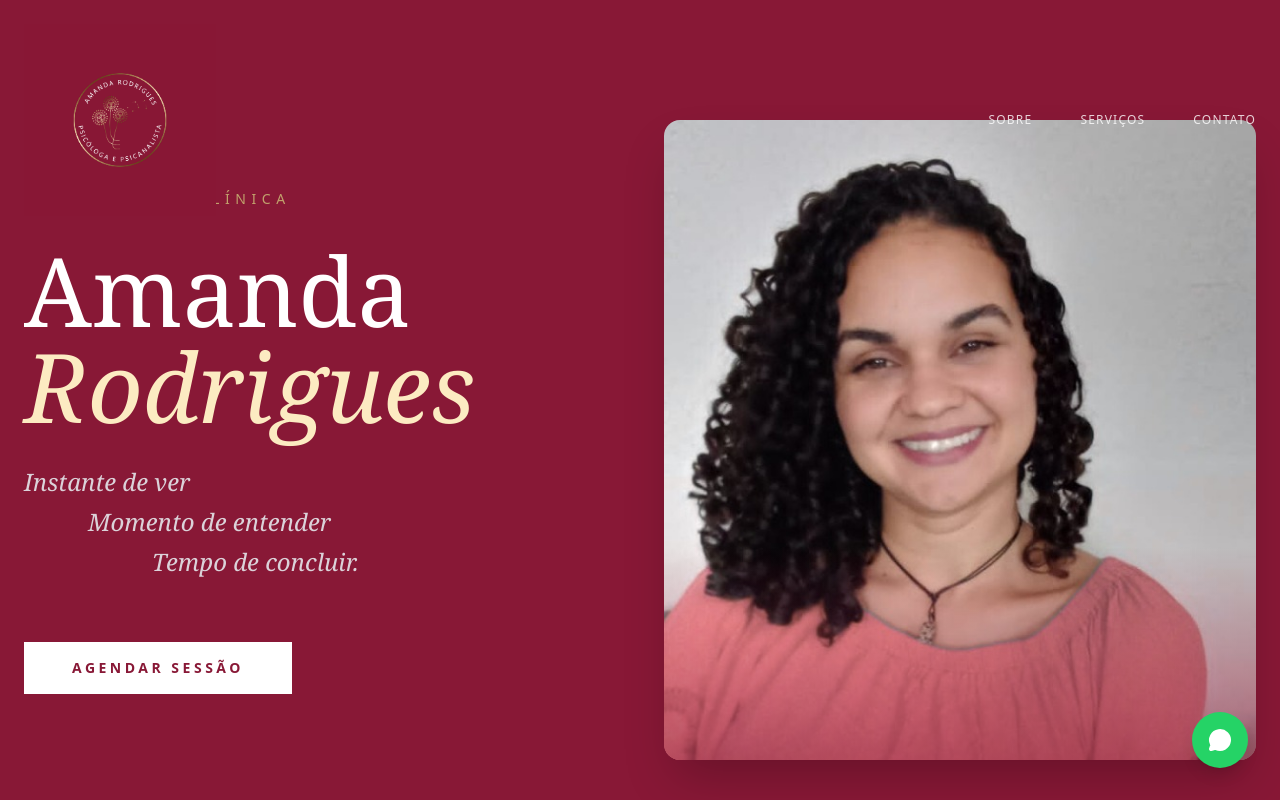
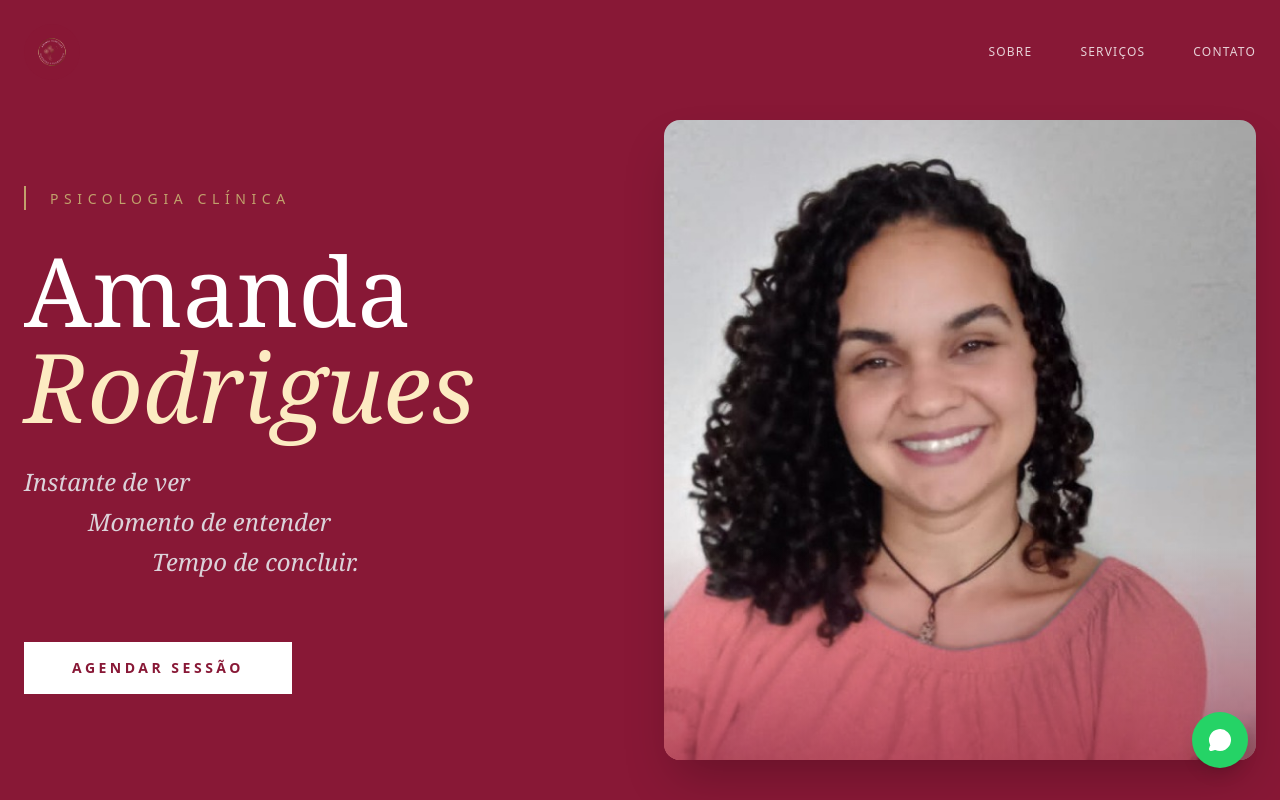
Before and after one commit to JuanCoutinho/ar-landingpage, a React (Vite) app: page / in a window 1280 px wide. Shown: the top 800 px of the page. Built offline with nearby package versions, Linux system fonts and the light colour scheme; a web font is replaced by a local one.

Commit message:
feat: reduce Navbar logo size and add rounded corners.

```diff
--- a/src/components/Navbar.jsx
+++ b/src/components/Navbar.jsx
@@ -36,7 +36,7 @@ const Navbar = () => {
             >
                 <div className="container mx-auto px-6 flex items-center justify-between">
                     <a href="#" className="flex items-center">
-                        <img src={logo} alt="Amanda Rodrigues" className="h-32 md:h-48 w-auto transition-all duration-300" />
+                        <img src={logo} alt="Amanda Rodrigues" className="h-12 md:h-14 w-auto rounded-full transition-all duration-300" />
                     </a>
 
                     {/* Desktop Menu */}
```
Also changed, not shown: public/assets/ar-perfil-nobg.png (added).
